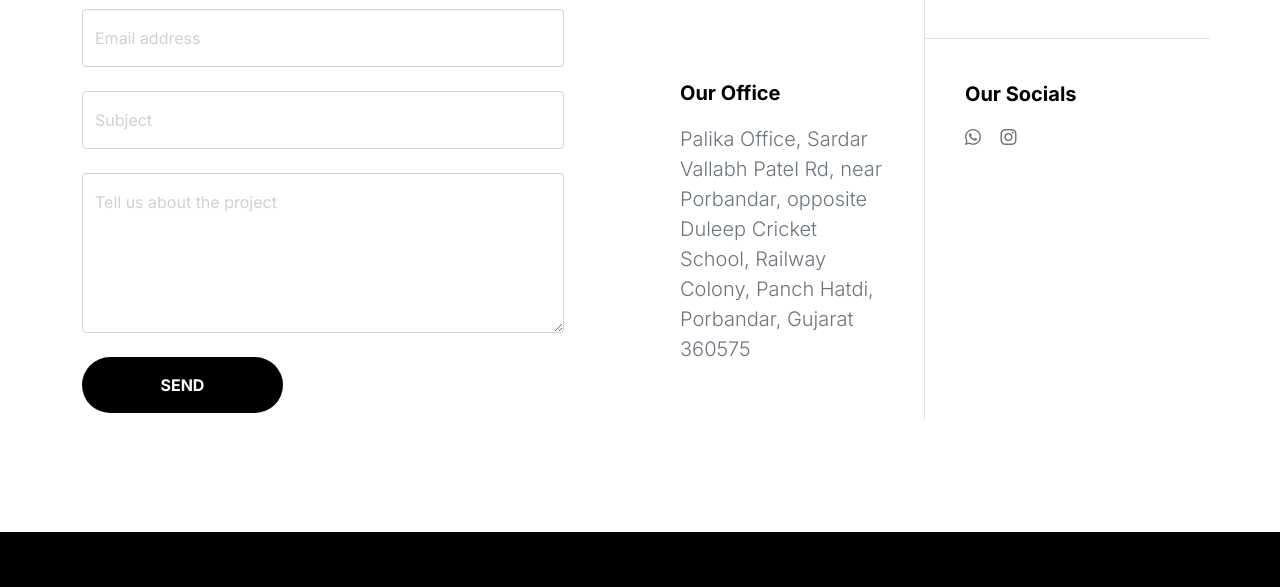
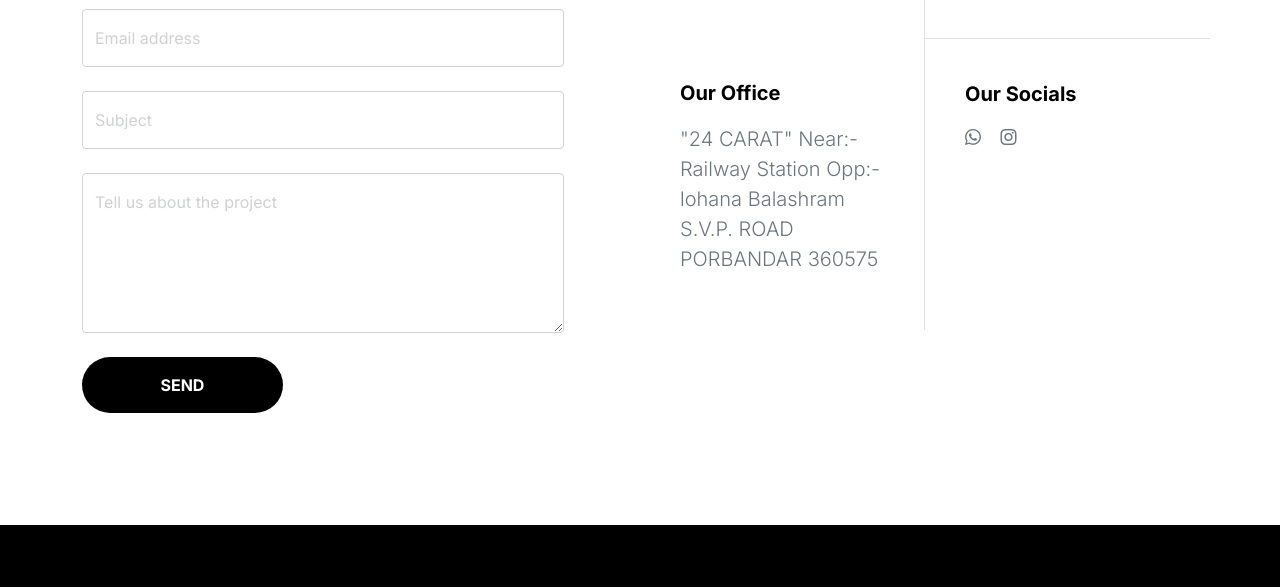
Before and after one commit to hdmodha/24carat, a plain HTML site: page contact.html in a window 1280 px wide. Shown: the part 840-1427 px from the top of the page. Drawn offline with Linux system fonts and the light colour scheme.

Commit message:
edit address in contact page

```diff
--- a/contact.html
+++ b/contact.html
@@ -184,9 +184,8 @@
                   <h6 class="mb-3">Our Office</h6>
 
                   <p class="text-muted">
-                    Palika Office, Sardar Vallabh Patel Rd, near Porbandar,
-                    opposite Duleep Cricket School, Railway Colony, Panch Hatdi,
-                    Porbandar, Gujarat 360575
+                    "24 CARAT" Near:-Railway Station Opp:-lohana Balashram
+                    S.V.P. ROAD PORBANDAR 360575
                   </p>
                 </div>
 
```
